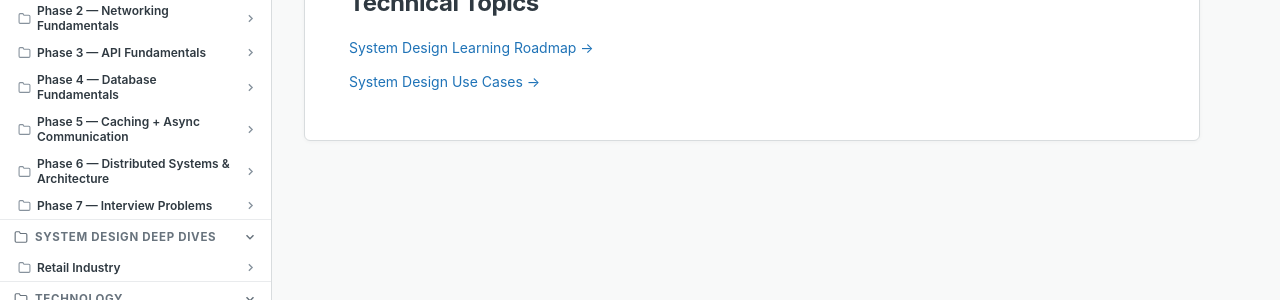
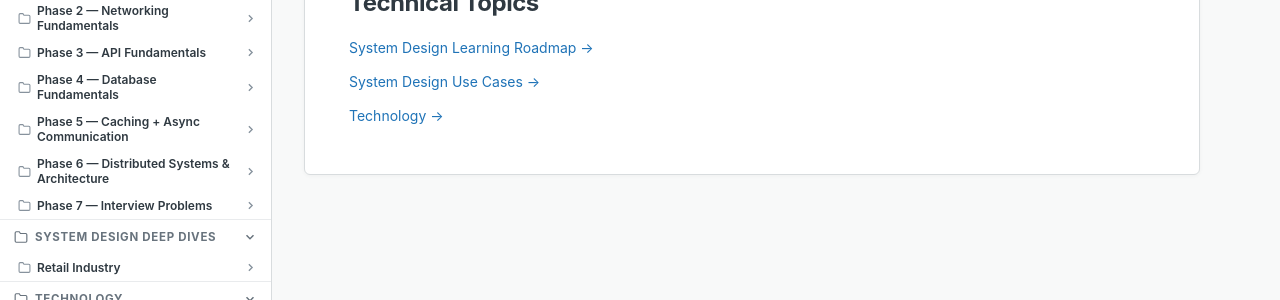
Before and after one commit to harins24/system-design, a Jekyll site: the page built from README.md, in a window 1280 px wide. Shown: the part 126-426 px from the top of the page. Built offline with Jekyll 4.4.1, drawn with Linux system fonts in a browser that asks for light colours; our own code applies the rules of GitHub Pages for plain Markdown files.

Commit message:
Add link to kafka deep dive

```diff
--- a/README.md
+++ b/README.md
@@ -3,3 +3,5 @@
 [System Design Learning Roadmap →](system-design-fundamentals/)
 
 [System Design Use Cases →](system-design-usecases/retail-industry/)
+
+[Technology →](technology/)
--- a/_layouts/default.html
+++ b/_layouts/default.html
@@ -477,13 +477,13 @@
             </button>
             <ul class="nav-group__items" id="tech-group-kafka">
               <li class="nav-item">
-                <a href="{{ '/technology/kafka/questions/' | relative_url }}"
-                   {% if page.url == '/technology/kafka/questions/' %}class="is-active"{% endif %}>
+                <a href="{{ '/technology/kafka/kafka-deep-dive/' | relative_url }}"
+                   {% if page.url == '/technology/kafka/kafka-deep-dive/' %}class="is-active"{% endif %}>
                   <svg viewBox="0 0 24 24" fill="none" stroke="currentColor" stroke-width="2">
                     <path d="M14 2H6a2 2 0 0 0-2 2v16a2 2 0 0 0 2 2h12a2 2 0 0 0 2-2V8z"/>
                     <polyline points="14 2 14 8 20 8"/>
                   </svg>
-                  Questions
+                  Deep Dive
                 </a>
               </li>
             </ul>
```
